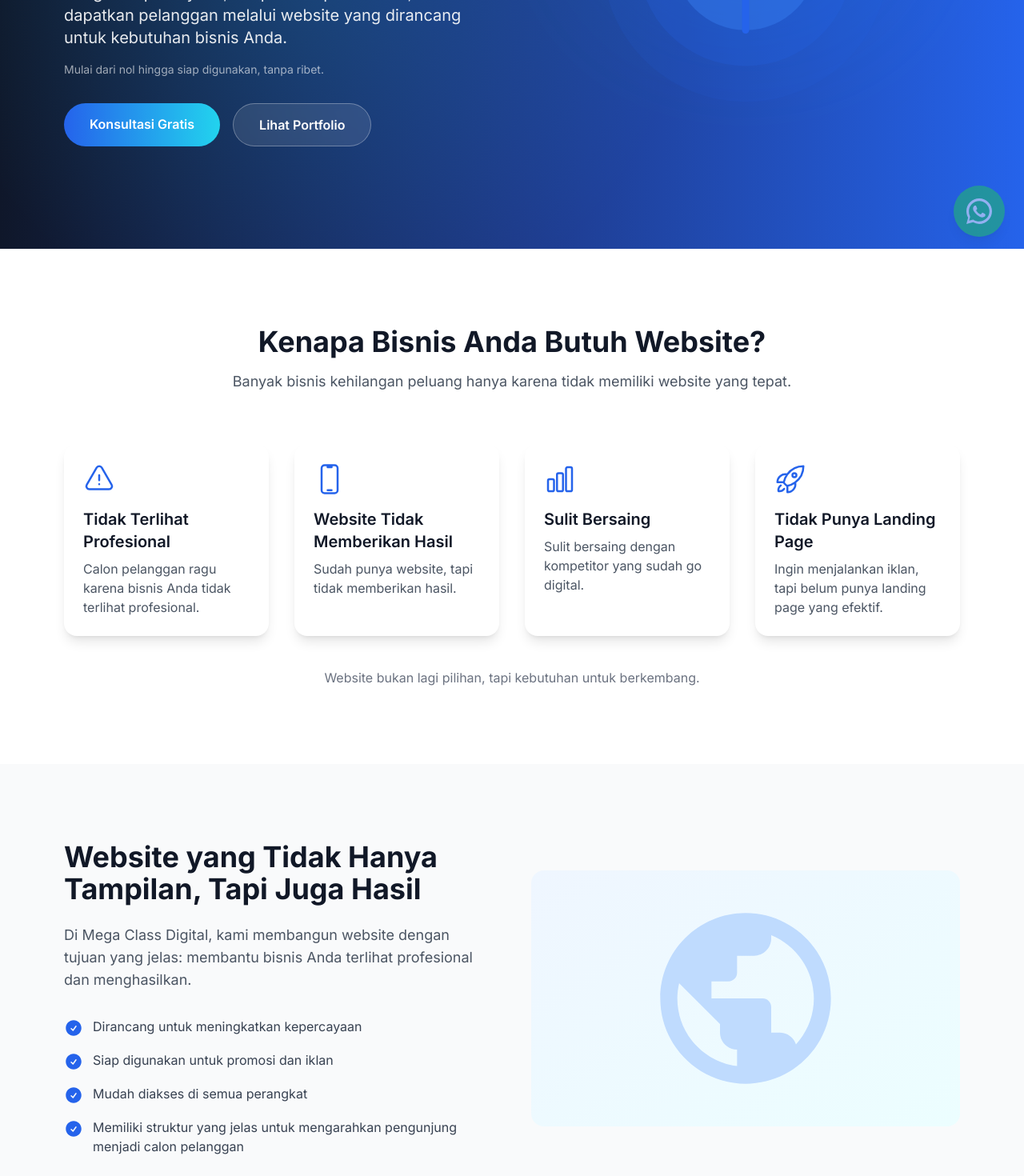
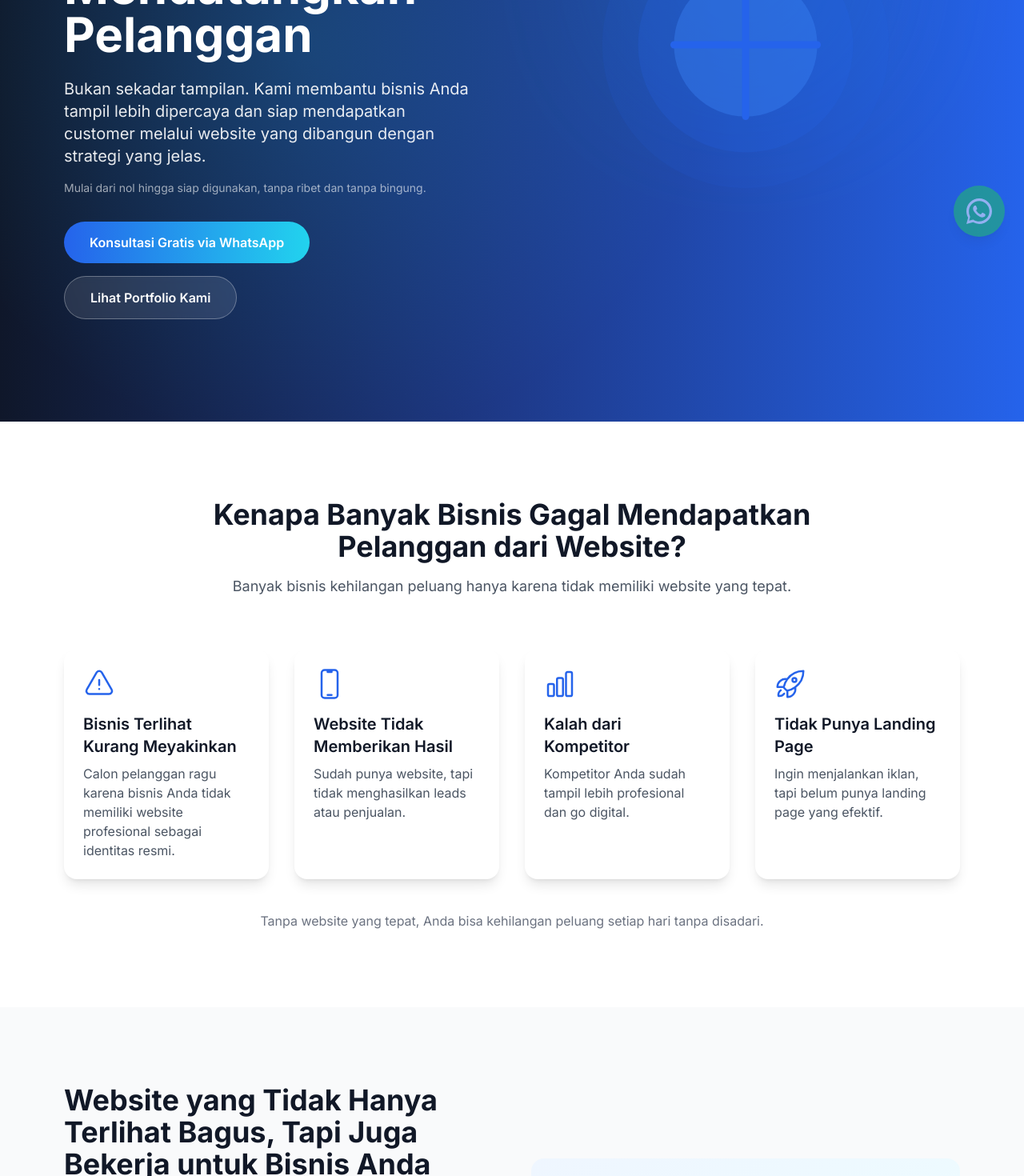
Before and after one commit to megaclassdigital-cloud/Mega-Class-Profile, a Next.js app: page /jasa-pembuatan-website in a window 1280 px wide. Shown: the part 480-1950 px from the top of the page at 80% size. Built offline with nearby package versions, Linux system fonts and the light colour scheme.

Commit message:
Update Jasa Website

```diff
--- a/app/jasa-pembuatan-website/_components/HeroSection.tsx
+++ b/app/jasa-pembuatan-website/_components/HeroSection.tsx
@@ -11,20 +11,20 @@
             <div className="grid md:grid-cols-2 gap-12 items-center">
             <div>
                 <motion.h1 initial={{ opacity: 0, y: 20 }} animate={{ opacity: 1, y: 0 }} transition={{ duration: 0.6 }} className="text-4xl md:text-5xl lg:text-6xl font-bold leading-tight mb-6">
-                Jasa Pembuatan Website Profesional untuk Bisnis Anda
+                Developement Profesional Website yang Dirancang untuk Mendatangkan Pelanggan
                 </motion.h1>
                 <motion.p initial={{ opacity: 0, y: 20 }} animate={{ opacity: 1, y: 0 }} transition={{ duration: 0.6, delay: 0.15 }} className="text-lg md:text-xl text-white/90 mb-4 max-w-lg">
-                Bangun kepercayaan, tampil lebih profesional, dan dapatkan pelanggan melalui website yang dirancang untuk kebutuhan bisnis Anda.
+                Bukan sekadar tampilan. Kami membantu bisnis Anda tampil lebih dipercaya dan siap mendapatkan customer melalui website yang dibangun dengan strategi yang jelas.
                 </motion.p>
                 <motion.p initial={{ opacity: 0, y: 20 }} animate={{ opacity: 1, y: 0 }} transition={{ duration: 0.6, delay: 0.3 }} className="text-sm text-white/60 mb-8">
-                Mulai dari nol hingga siap digunakan, tanpa ribet.
+                Mulai dari nol hingga siap digunakan, tanpa ribet dan tanpa bingung.
                 </motion.p>
                 <motion.div initial={{ opacity: 0, y: 20 }} animate={{ opacity: 1, y: 0 }} transition={{ duration: 0.6, delay: 0.45 }} className="flex flex-wrap gap-4">
                 <a href="https://wa.me/6281234567890" className="bg-gradient-to-r from-blue-600 to-cyan-400 text-white px-8 py-3.5 rounded-full font-semibold hover:brightness-110 hover:scale-105 transition-all">
-                    Konsultasi Gratis
+                    Konsultasi Gratis via WhatsApp
                 </a>
                 <Link href="/portfolio" className="border border-white/30 bg-white/10 backdrop-blur-sm px-8 py-3.5 rounded-full font-semibold hover:bg-white/20 transition-all">
-                    Lihat Portfolio
+                    Lihat Portfolio Kami
                 </Link>
                 </motion.div>
             </div>
--- a/app/jasa-pembuatan-website/_components/ProblemSection.tsx
+++ b/app/jasa-pembuatan-website/_components/ProblemSection.tsx
@@ -8,9 +8,9 @@ import {
 } from "@heroicons/react/24/outline";
 
 const problems = [
-  { icon: ExclamationTriangleIcon, title: "Tidak Terlihat Profesional", desc: "Calon pelanggan ragu karena bisnis Anda tidak terlihat profesional." },
-  { icon: DevicePhoneMobileIcon, title: "Website Tidak Memberikan Hasil", desc: "Sudah punya website, tapi tidak memberikan hasil." },
-  { icon: ChartBarIcon, title: "Sulit Bersaing", desc: "Sulit bersaing dengan kompetitor yang sudah go digital." },
+  { icon: ExclamationTriangleIcon, title: "Bisnis Terlihat Kurang Meyakinkan", desc: "Calon pelanggan ragu karena bisnis Anda tidak memiliki website profesional sebagai identitas resmi." },
+  { icon: DevicePhoneMobileIcon, title: "Website Tidak Memberikan Hasil", desc: "Sudah punya website, tapi tidak menghasilkan leads atau penjualan." },
+  { icon: ChartBarIcon, title: "Kalah dari Kompetitor", desc: "Kompetitor Anda sudah tampil lebih profesional dan go digital." },
   { icon: RocketLaunchIcon, title: "Tidak Punya Landing Page", desc: "Ingin menjalankan iklan, tapi belum punya landing page yang efektif." },
 ];
 
@@ -20,7 +20,7 @@ const ProblemSection = () => {
       <div className="max-w-6xl mx-auto px-4">
         <div className="text-center max-w-3xl mx-auto mb-16">
           <motion.h2 initial={{ opacity: 0, y: 20 }} whileInView={{ opacity: 1, y: 0 }} viewport={{ once: true }} transition={{ duration: 0.5 }} className="text-3xl md:text-4xl font-bold text-gray-900 mb-4">
-            Kenapa Bisnis Anda Butuh Website?
+            Kenapa Banyak Bisnis Gagal Mendapatkan Pelanggan dari Website?
           </motion.h2>
           <motion.p initial={{ opacity: 0, y: 20 }} whileInView={{ opacity: 1, y: 0 }} viewport={{ once: true }} transition={{ duration: 0.5, delay: 0.1 }} className="text-lg text-gray-600">
             Banyak bisnis kehilangan peluang hanya karena tidak memiliki website yang tepat.
@@ -36,7 +36,7 @@ const ProblemSection = () => {
           ))}
         </div>
         <motion.p initial={{ opacity: 0, y: 20 }} whileInView={{ opacity: 1, y: 0 }} viewport={{ once: true }} transition={{ duration: 0.5, delay: 0.3 }} className="text-center text-gray-500 mt-10">
-          Website bukan lagi pilihan, tapi kebutuhan untuk berkembang.
+          Tanpa website yang tepat, Anda bisa kehilangan peluang setiap hari tanpa disadari.
         </motion.p>
       </div>
     </section>
--- a/app/jasa-pembuatan-website/_components/SolutionSection.tsx
+++ b/app/jasa-pembuatan-website/_components/SolutionSection.tsx
@@ -3,10 +3,10 @@ import { motion } from "framer-motion";
 import { CheckCircleIcon } from "@heroicons/react/24/solid";
 
 const solutions = [
-  "Dirancang untuk meningkatkan kepercayaan",
+  "Struktur website dirancang untuk meningkatkan kepercayaan sejak pertama kali dilihat",
   "Siap digunakan untuk promosi dan iklan",
-  "Mudah diakses di semua perangkat",
-  "Memiliki struktur yang jelas untuk mengarahkan pengunjung menjadi calon pelanggan",
+  "Tampilan optimal dan mudah diakses untuk semua perangkat (mobile, tablet, desktop)",
+  "Alur website dibuat untuk mengarahkan pengunjung menjadi calon pelanggan",
 ];
 
 const SolutionSection = () => {
@@ -15,8 +15,8 @@ const SolutionSection = () => {
       <div className="max-w-6xl mx-auto px-4">
         <div className="grid md:grid-cols-2 gap-12 items-center">
           <motion.div initial={{ opacity: 0, x: -20 }} whileInView={{ opacity: 1, x: 0 }} viewport={{ once: true }} transition={{ duration: 0.5 }}>
-            <h2 className="text-3xl md:text-4xl font-bold text-gray-900 mb-6">Website yang Tidak Hanya Tampilan, Tapi Juga Hasil</h2>
-            <p className="text-lg text-gray-600 mb-8">Di Mega Class Digital, kami membangun website dengan tujuan yang jelas: membantu bisnis Anda terlihat profesional dan menghasilkan.</p>
+            <h2 className="text-3xl md:text-4xl font-bold text-gray-900 mb-6">Website yang Tidak Hanya Terlihat Bagus, Tapi Juga Bekerja untuk Bisnis Anda</h2>
+            <p className="text-lg text-gray-600 mb-8">Di Mega Class Digital, kami tidak hanya membuat website. Kami merancang website dengan tujuan yang jelas: meningkatkan kepercayaan dan membantu bisnis Anda mendapatkan pelanggan.</p>
             <ul className="space-y-4">
               {solutions.map((item, idx) => (
                 <li key={idx} className="flex items-start gap-3">
```
